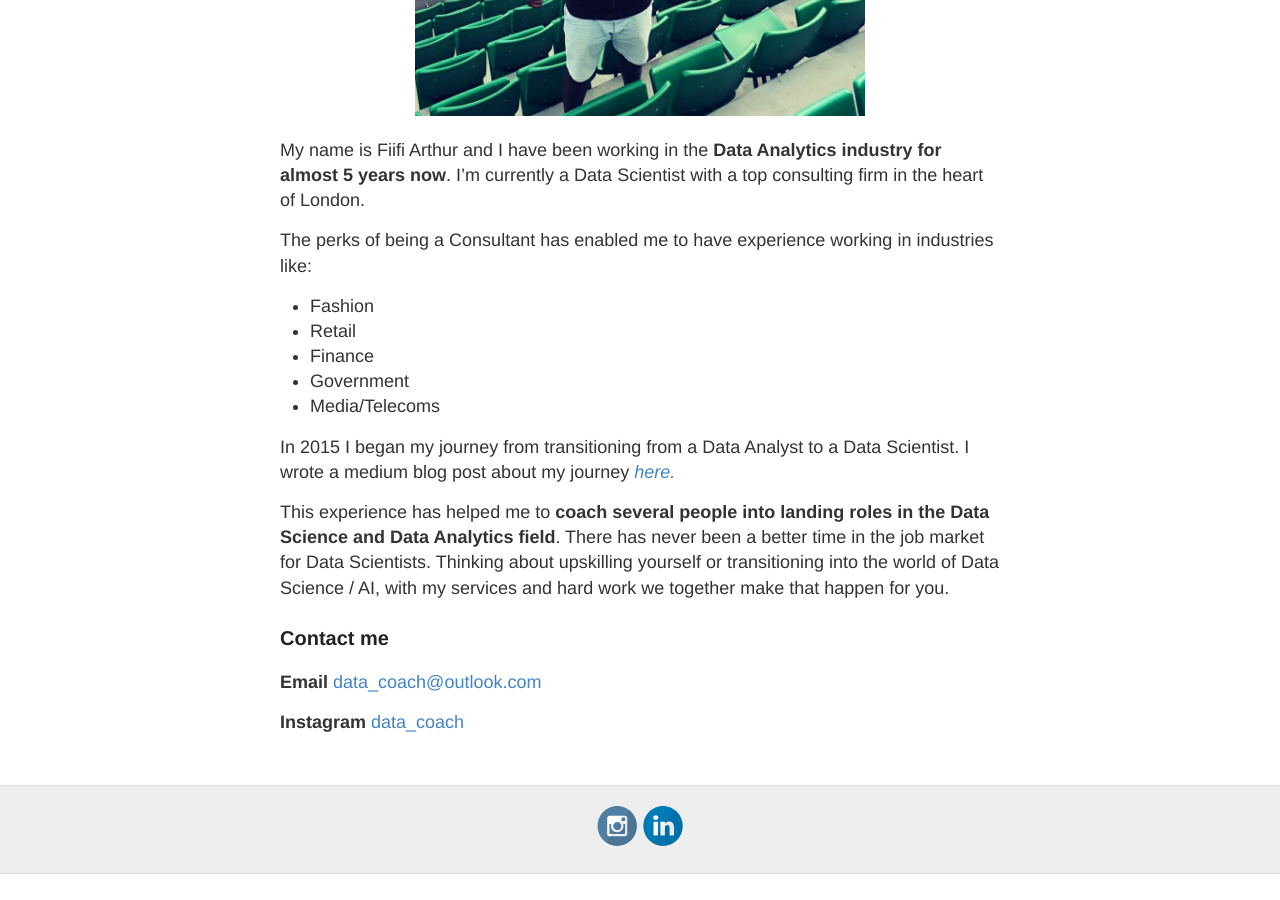
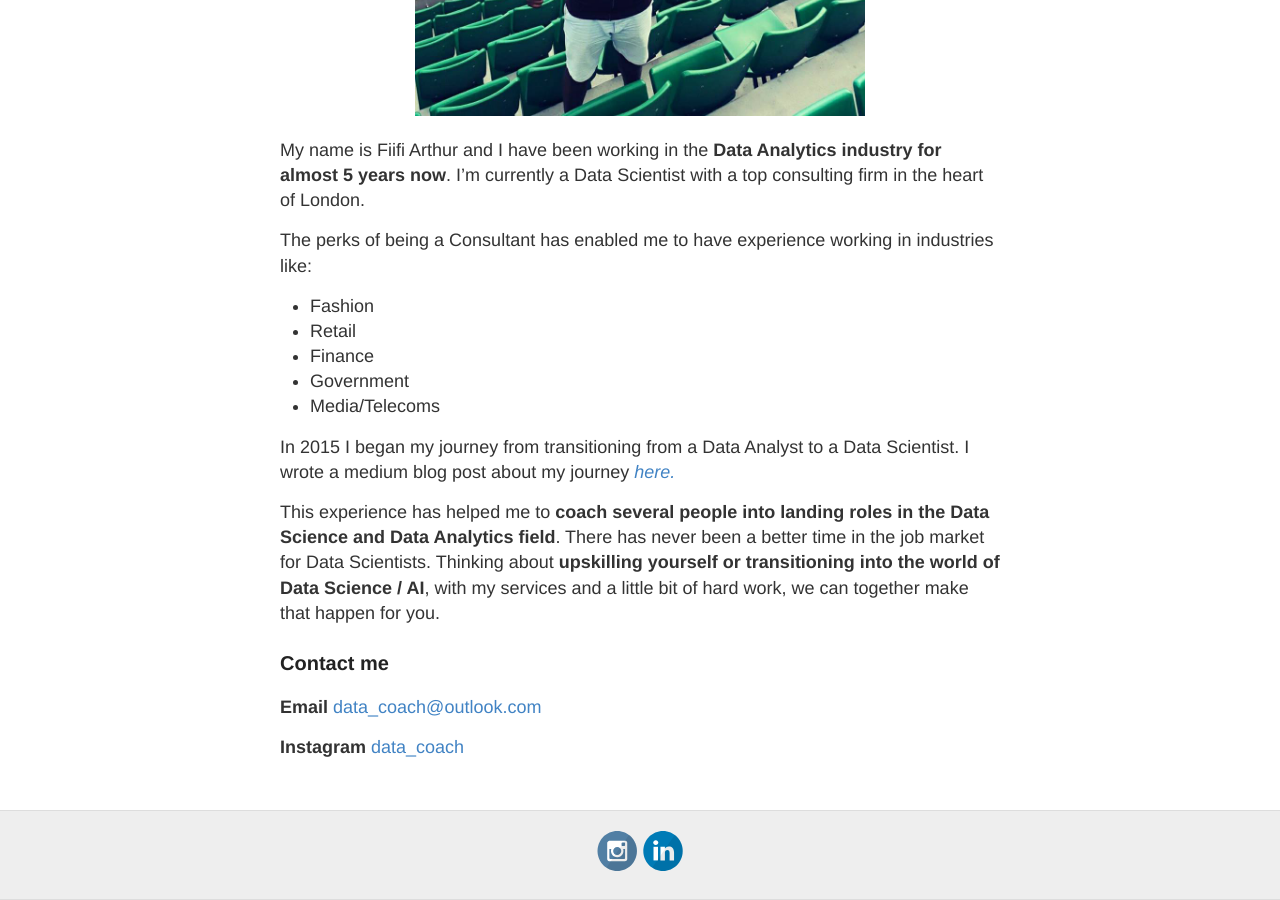
Before and after one commit to Fiifi2015/Fiifi2015.github.io, a Jekyll site: the page built from about.md, in a window 1280 px wide and 900 px high, scrolled down 697 px. Built offline with Jekyll 4.4.1, drawn with Linux system fonts in a browser that asks for light colours; before the commit the page ends 1571 px from its top, so only the background shows below that.

Commit message:
more changes

```diff
--- a/about.md
+++ b/about.md
@@ -19,8 +19,7 @@ The perks of being a Consultant has enabled me to have experience working in ind
 
 In 2015 I began my journey from transitioning from a Data Analyst to a Data Scientist. I wrote a medium blog post about my journey [*here.*](https://medium.com/@fiifi.aarthur/data-analyst-to-data-scientist-1232da18b07c)
 
- This experience has helped me to **coach several people into landing roles in the Data Science and Data Analytics field**. There has never been a better time in the job market for Data Scientists. Thinking about upskilling yourself or transitioning into the world of Data Science / AI, with my services and hard work we together make that happen for you.
-
+ This experience has helped me to **coach several people into landing roles in the Data Science and Data Analytics field**. There has never been a better time in the job market for Data Scientists. Thinking about **upskilling yourself or transitioning into the world of Data Science / AI**, with my services and a little bit of hard work, we can together make that happen for you.
 
 ### Contact me
 
```
